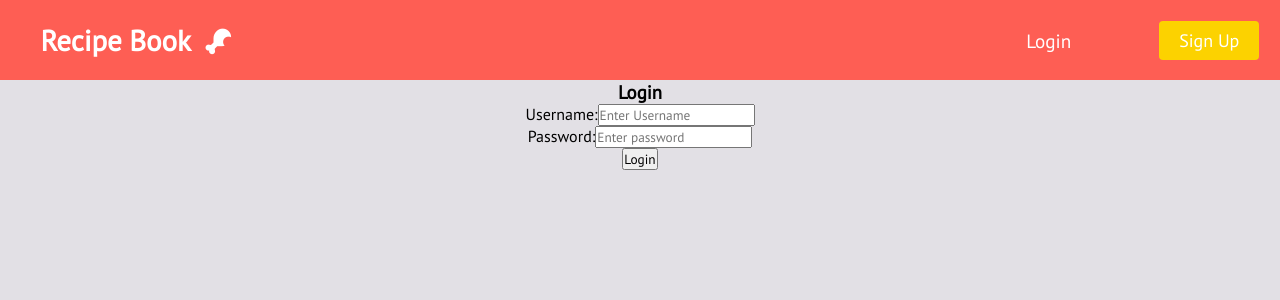
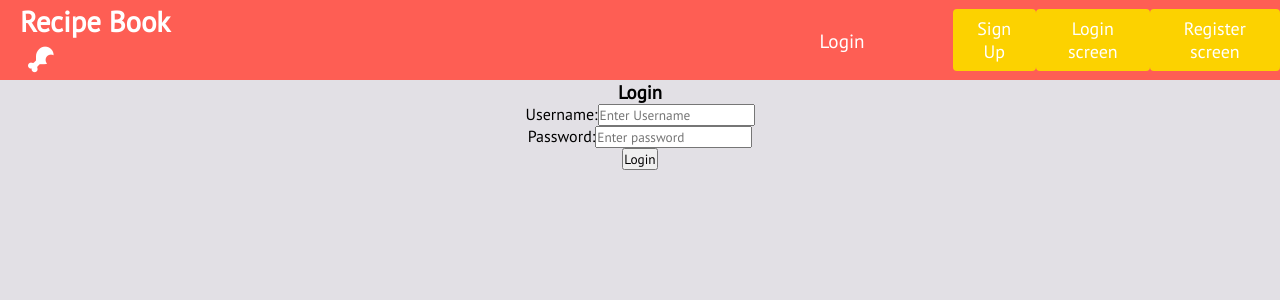
Before and after one commit to Carlito1113/react-recipe, a React (Create React App) app: page /login-screen in a window 1280 px wide. Shown: the top 300 px of the page. Built offline with nearby package versions, Linux system fonts and the light colour scheme.

Commit message:
added login and register links to navbar and cleaned up code from loginscreen component

```diff
--- a/src/components/Navbar/Navbar.js
+++ b/src/components/Navbar/Navbar.js
@@ -33,6 +33,12 @@ export default function Navbar() {
       <Link to="/signup">
         <Button>Sign Up</Button>
       </Link>
+      <Link to="/login-screen">
+        <Button>Login screen</Button>
+      </Link>
+      <Link to="/register-screen">
+        <Button>Register screen</Button>
+      </Link>
     </nav>
   );
 }
--- a/src/components/screens/LoginScreen.js
+++ b/src/components/screens/LoginScreen.js
@@ -1,5 +1,4 @@
-import { useState, useEffect } from "react";
-import { Link } from "react-router-dom";
+import { useState } from "react";
 
 export default function LoginScreen({ history }) {
   const [username, setUsername] = useState("");
```
